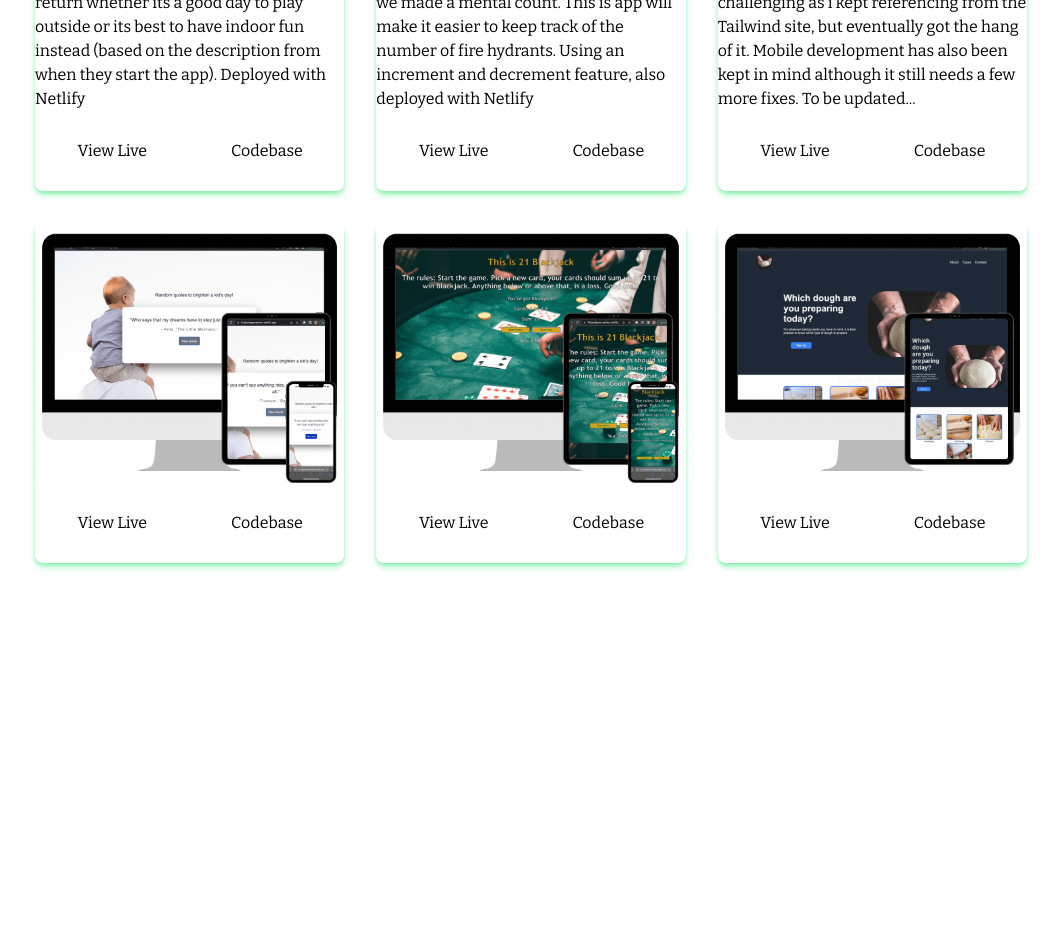
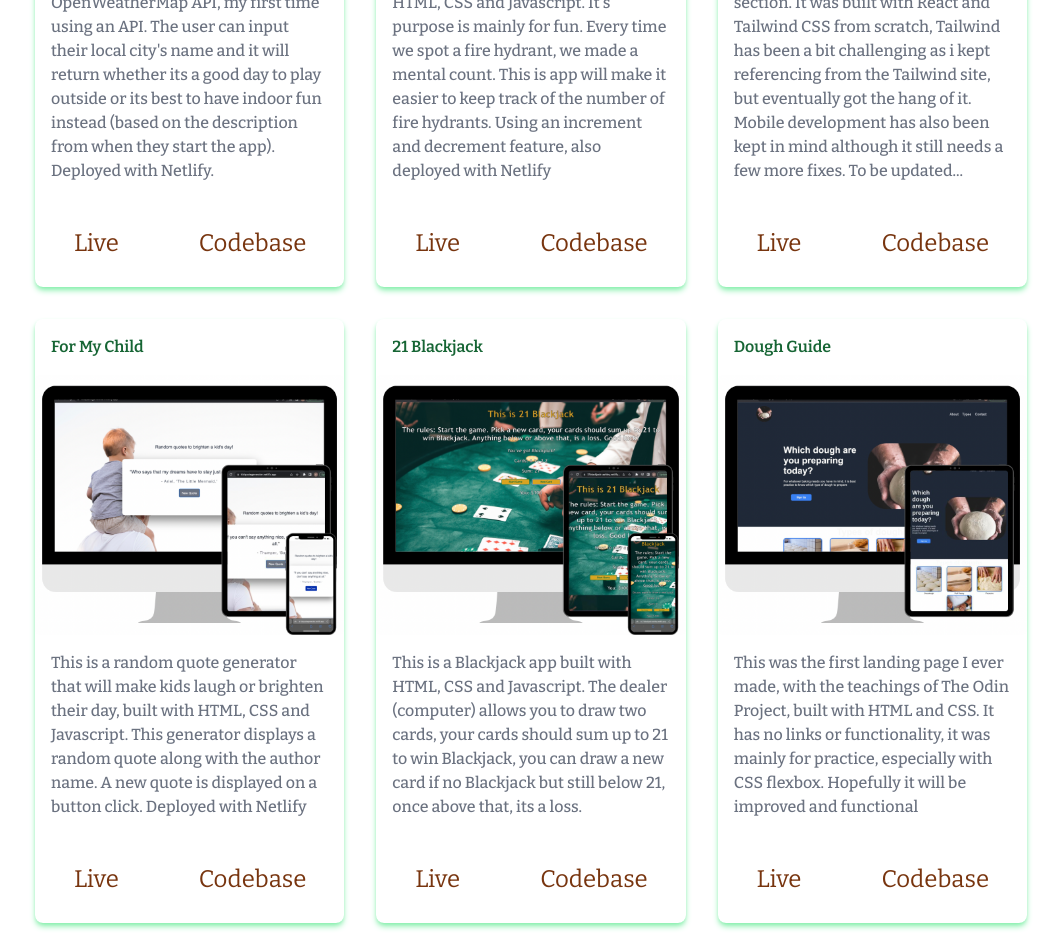
Before and after one commit to ashleydelic/portfolio-site, a React (Create React App) app: page / in a window 1280 px wide. Shown: the part 2320-3259 px from the top of the page, without its empty margins (109-1170 px from the left). Before the commit the page ends 2899 px from the top, so only its background shows below. Built offline with nearby package versions, Linux system fonts and the light colour scheme; a web font is replaced by a local one.

Commit message:
weather app body text addition

```diff
--- a/src/components/Projects.js
+++ b/src/components/Projects.js
@@ -14,7 +14,7 @@ const Projects = () => {
         {
             id: 1,
             title: "Playtime Weather",
-            body: "This is a simple kids weather app, built with Reactjs and CSS using the OpenWeatherMap API. The user can input their local city's name and it will return whether its a good day to play outside or its best to have indoor fun instead (based on the description from when they start the app). Deployed with Netlify",
+            body: "This is a simple kids weather app, built with Reactjs and CSS using the OpenWeatherMap API, my first time using an API. The user can input their local city's name and it will return whether its a good day to play outside or its best to have indoor fun instead (based on the description from when they start the app). Deployed with Netlify.",
             src: WeatherApp,
             liveLink: "https://playtimeweather.netlify.app/",
             codeLink: "https://github.com/ashleydelic/play-weather-app"
@@ -38,15 +38,28 @@ const Projects = () => {
         },
         {
             id: 4,
-            src: QuoteApp
+            title: "For My Child",
+            body: "This is a random quote generator that will make kids laugh or brighten their day, built with HTML, CSS and Javascript. This generator displays a random quote along with the author name. A new quote is displayed on a button click. Deployed with Netlify",
+            src: QuoteApp,
+            liveLink: "https://kidquotegenerator.netlify.app/",
+            codeLink: "https://github.com/ashleydelic/kid-quote-generator"
+
         },
         {
             id: 5,
-            src: BlackJackApp
+            title: "21 Blackjack",
+            body: "This is a Blackjack app built with HTML, CSS and Javascript. The dealer (computer) allows you to draw two cards, your cards should sum up to 21 to win Blackjack, you can draw a new card if no Blackjack but still below 21, once above that, its a loss.",
+            src: BlackJackApp,
+            liveLink: "https://21blackjack-ashley.netlify.app/",
+            codeLink: "https://github.com/ashleydelic/blackjack-app"
         },
         {
             id: 6,
-            src: DoughApp
+            title: "Dough Guide",
+            body: "This was the first landing page I ever made, with the teachings of The Odin Project, built with HTML and CSS. It has no links or functionality, it was mainly for practice, especially with CSS flexbox. Hopefully it will be improved and functional",
+            src: DoughApp,
+            liveLink: "https://doughguide.netlify.app/",
+            codeLink: "https://github.com/ashleydelic/dough-landing-page"
         }
     ]
 
@@ -64,11 +77,19 @@ const Projects = () => {
 {
               portfolio.map(({id, title, src, body, liveLink, codeLink}) => (
                 <div key={id} className='shadow-md shadow-green-300 rounded-lg'>
-                    {title}
-                <img src={src} alt="" className='rounded-md duration-200 hover:scale-105' />
+
+                    <div className=' text-green-800 p-4 font-semibold'>
+                        {title}
+                    </div>
+                <img src={src} alt="project on devices" className='rounded-md duration-200 hover:scale-105' />
+
+                <div className=' p-4 text-gray-500 text-base font-medium'>
                 {body}
-                <div className='flex items-center justify-center'>
-                    <button className=' w-1/2 px-6 py-3 m-4 duration-200 hover:scale-105'><a href={liveLink} target="_blank">View Live</a></button>
+                </div>
+
+
+                <div className='flex items-center justify-center text-amber-900 text-2xl '>
+                    <button className=' w-1/2 px-6 py-3 m-4 duration-200 hover:scale-105'><a href={liveLink} target="_blank">Live</a></button>
                     <button className=' w-1/2 px-6 py-3 m-4 duration-200 hover:scale-105'><a href={codeLink} target="_blank">Codebase</a></button>
                 </div>
 
```
